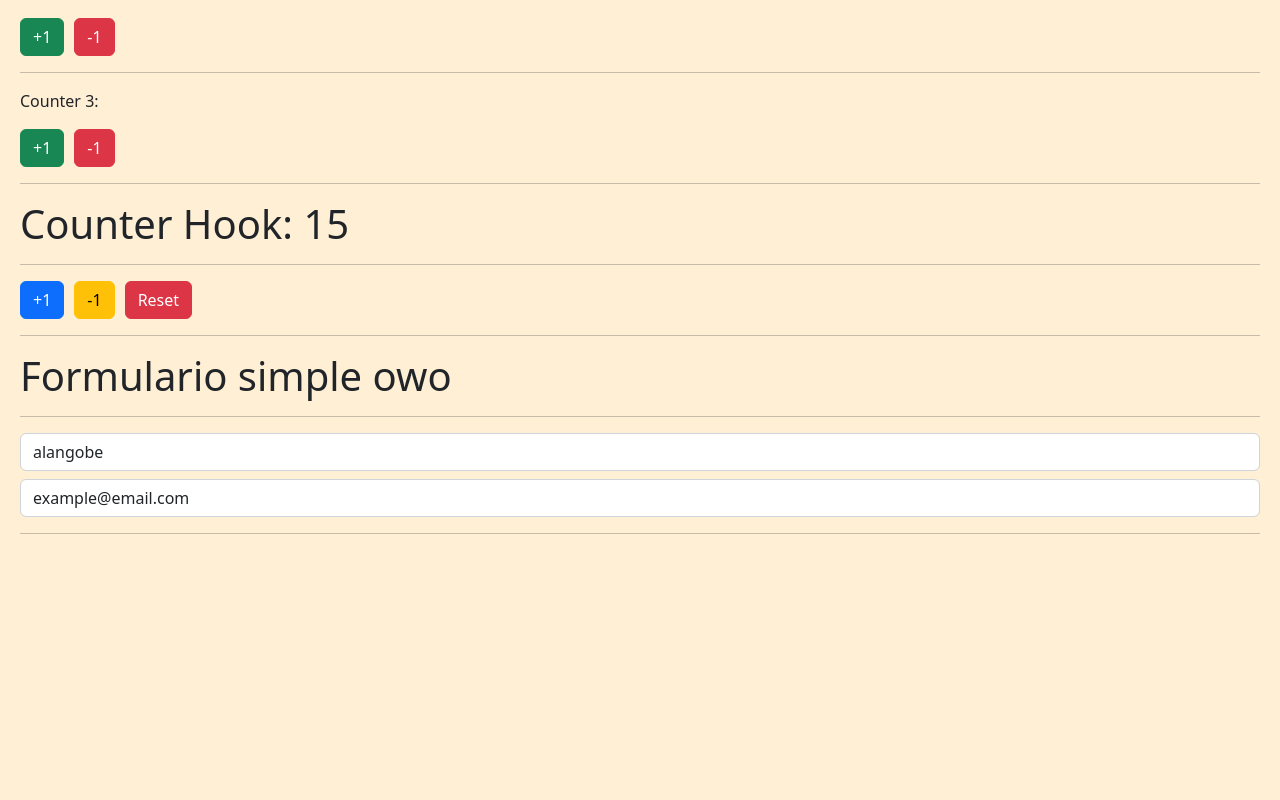
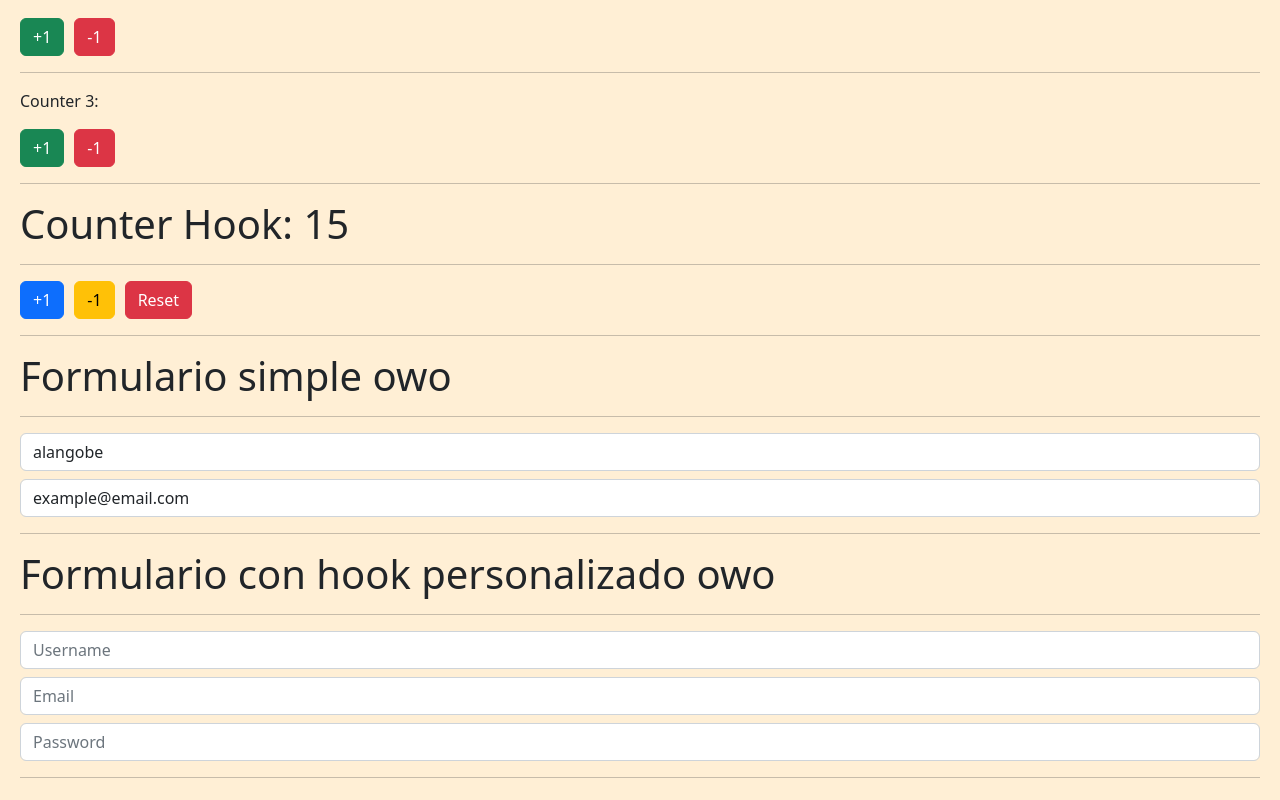
Before and after one commit to SubotaiBenaissa/Hooks-React-App, a React (Vite) app: page / in a window 1280 px wide. Shown: the part 370-1170 px from the top of the page. Before the commit the page ends 940 px from the top, so only its background shows below. Built offline with nearby package versions, Linux system fonts and the light colour scheme.

Commit message:
Creado hook para forms e implementado en componente FormHook

```diff
--- /dev/null
+++ b/src/hooks/useForm.js
@@ -0,0 +1,23 @@
+import { useState } from "react";
+
+export const useForm = (initialForm = {}) => {
+
+    const [ formState, setFormState ] = useState( initialForm );
+
+    const onInputChange = ({ target }) => {             // lo que pasa acá es que se llama al objeto target que tiene los valores de name y value que corresponden al evento
+        const {name, value} = target                    // Se des-estructuran esos valores, name y value
+        // console.log({name, value})
+        setFormState({                                  // Como en el form también se tienen esos valores se relacionan
+            ...formState,                               // Con el operador spread mantengo el estado que no cambia de formState
+            [ name ]: value                             // Según el input en que se cambie su valor se asigna el nuevo valor que se escribe ej: [username]: value ó [email]: value y se cambia
+        });
+        // console.log({name, value})
+    }
+
+    return {
+        ...formState,                                   // Esta es otra forma de devolver los atributos que se asignen al useForm en el componente que lo usa
+        formState,
+        onInputChange,
+    }
+
+}
--- a/src/main.jsx
+++ b/src/main.jsx
@@ -4,18 +4,21 @@
 import { CounterApp } from './usestate/CounterApp';
 import { CounterHook } from './usestate/CounterHook';
 import { FormComponent } from './useffect/FormComponent';
+import { FormHook } from './useffect/FormHook';
 import './index.css';
 
 
 
 
+
 ReactDOM.createRoot(document.getElementById('root')).render(
-  // <React.StrictMode>
+  <React.StrictMode>
   <>
     <HooksApp />
     <CounterApp />
     <CounterHook />
     <FormComponent />
+    <FormHook />
   </>
-  // </React.StrictMode>
+  </React.StrictMode>
 )
--- /dev/null
+++ b/src/useffect/FormHook.jsx
@@ -0,0 +1,51 @@
+import React from 'react'
+// import { useEffect } from 'react'
+import { useForm } from '../hooks/useForm'
+// import { MsgComponent } from './MsgComponent';
+
+export const FormHook = () => {
+
+    const { formState, onInputChange, username, email, password } = useForm({         // Aquí llamo a los atributos que le asigno al useForm para definirlos
+        username: '',
+        email: '',
+        password: ''
+    });
+
+    // const { username, email, password } = formState;
+
+    return (
+
+        <>
+            <h1>Formulario con hook personalizado owo</h1>
+            <hr />
+            <input
+                type='text'
+                className='form-control mt-2'
+                placeholder='Username'
+                name='username'
+                value={ username }                  // Le asigno el valor de username que pertenece a fromState
+                onChange={ onInputChange }          // Cuando se cambia el form se ejecuta la función onInputChange
+            />
+            <input
+                type='text'
+                className='form-control mt-2'
+                placeholder='Email'
+                name='email'
+                value={ email }
+                onChange={ onInputChange }          // Lo mismo con el email
+            />
+            <input
+                type='password'
+                className='form-control mt-2'
+                placeholder='Password'
+                name='password'
+                value={ password }
+                onChange={ onInputChange }
+            />
+
+            <hr />
+        </>
+
+    )
+
+}
```
